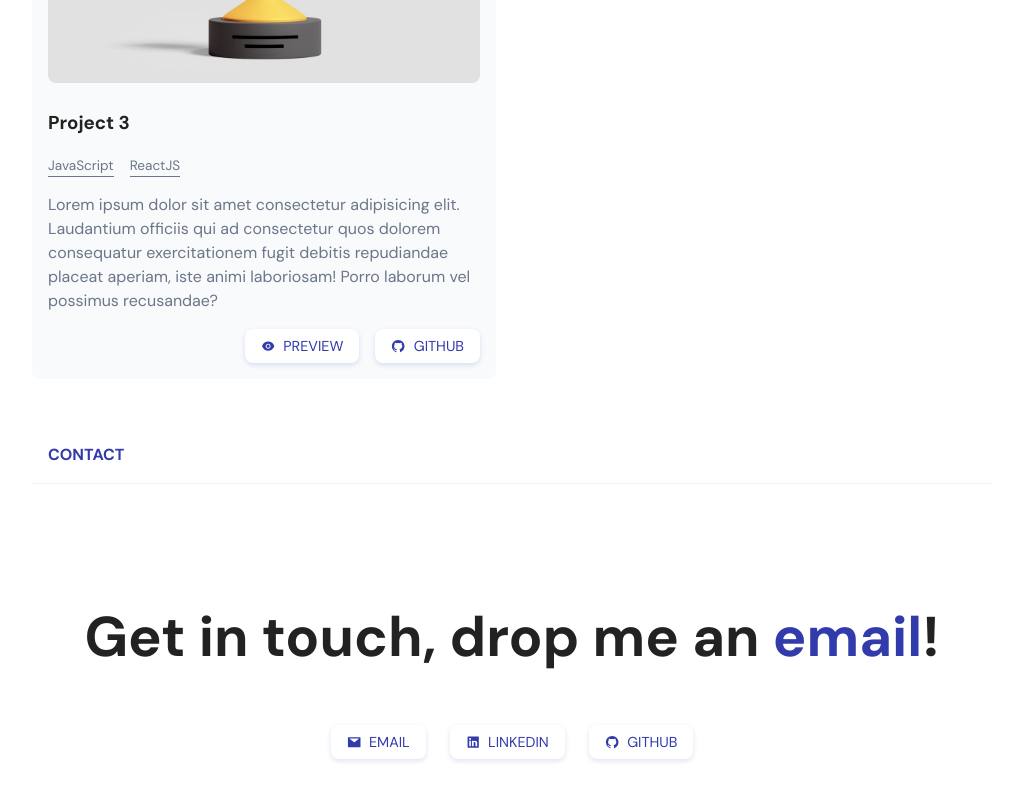
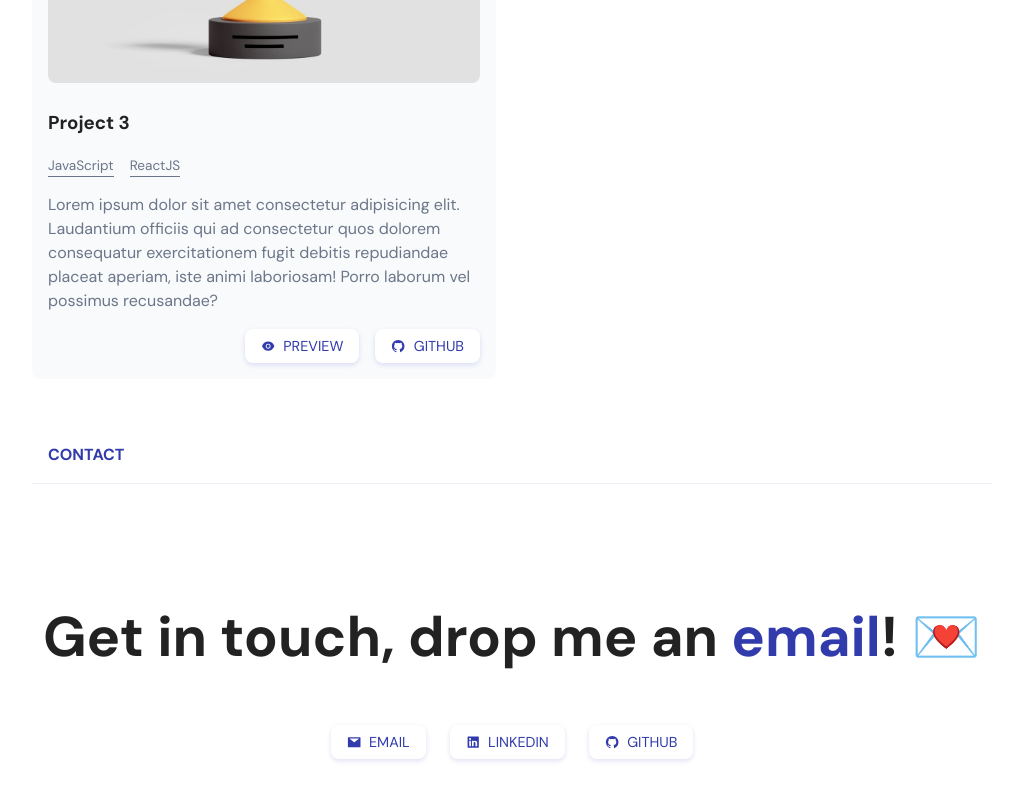
Before and after one commit to kmalcaba/kmalcaba.github.io, a React (Create React App) app: page / in a window 1280 px wide. Shown: the part 1545-2345 px from the top of the page, without its empty margins (128-1151 px from the left). Built offline with nearby package versions, Linux system fonts and the light colour scheme.

Commit message:
Add emoji

```diff
--- a/src/components/Contact/Contact.jsx
+++ b/src/components/Contact/Contact.jsx
@@ -12,7 +12,7 @@ function Contact() {
         <a className="contact-link" href="mailto:kmalcaba@live.com">
           email
         </a>
-        !
+        ! 💌
       </h2>
       <div className="contact-cards">
         <a href="mailto:kmalcaba@live.com">
```
